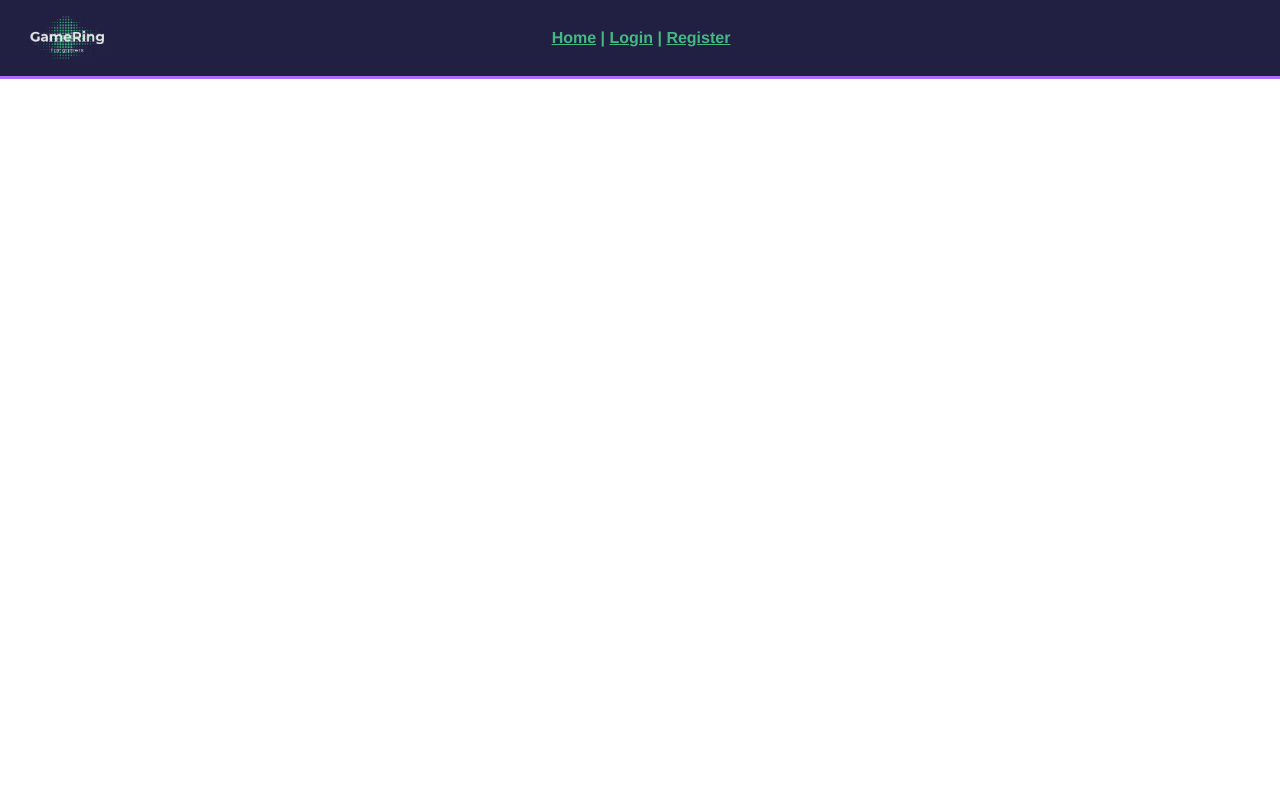
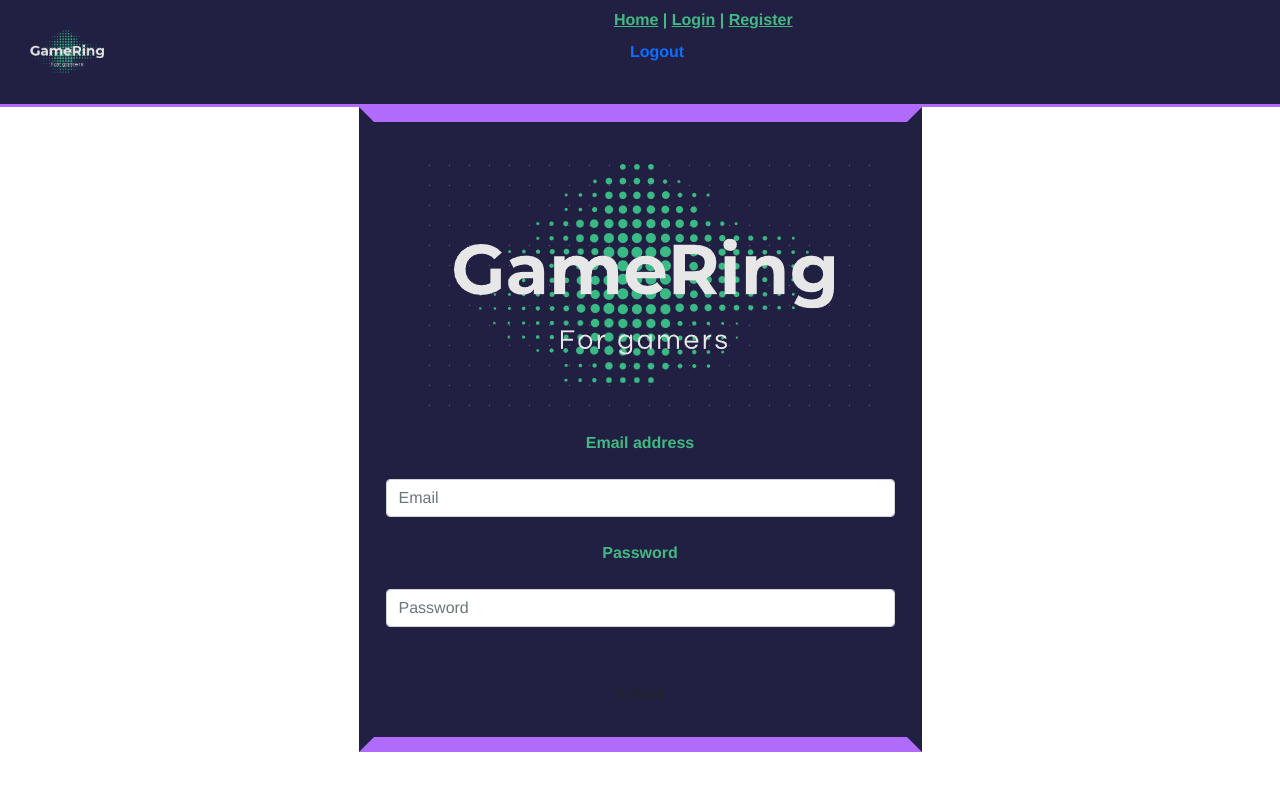
Before and after one commit to MihaelBlazevic/GameRing, a Vue app: page /Login in a window 1280 px wide. Shown: the top 790 px of the page. Built offline with nearby package versions, Linux system fonts and the light colour scheme; no server answers.

Commit message:
izrada login/logouta

```diff
--- a/src/App.vue
+++ b/src/App.vue
@@ -17,6 +17,7 @@
         <router-link to="/Login" class="text_color">Login</router-link> |
 
         <router-link to="/Register" class="text_color">Register</router-link>
+        <a href="#" @click="logout()" class="nav-link">Logout</a>
         &nbsp;&nbsp;&nbsp; &nbsp;&nbsp;&nbsp; &nbsp;&nbsp;&nbsp;
         &nbsp;&nbsp;&nbsp;
         <!--easter egg ooops naso si me-->
@@ -27,6 +28,34 @@
     <router-view />
   </div>
 </template>
+
+<script>
+import { firebase } from "@/firebase";
+import LoginVue from "./views/Login.vue";
+
+firebase.auth().onAuthStateChanged((user) => {
+  if (user) {
+    console.log("***", user.email);
+  } else {
+    console.log("No user");
+  }
+});
+
+export default {
+  setup() {},
+  methods: {
+    logout() {
+      firebase
+        .auth()
+        .signOut()
+        .then(() => {
+          this.$router.push({ name: "Login" });
+        });
+    },
+  },
+};
+</script>
+
 
 <style lang="scss" >
 #app {
--- a/src/router/index.js
+++ b/src/router/index.js
@@ -12,7 +12,7 @@ const routes = [
   },
   {
     path: '/Login',
-    name: 'About',
+    name: 'Login',
     // route level code-splitting
     // this generates a separate chunk (about.[hash].js) for this route
     // which is lazy-loaded when the route is visited.
@@ -22,7 +22,7 @@ const routes = [
     path: '/Register',
     name: 'Register',
 
-    component: () => import( '../views/Register.vue')
+    component: () => import('../views/Register.vue')
   }
 ]
 
--- a/src/views/Login.vue
+++ b/src/views/Login.vue
@@ -1,4 +1,110 @@
-<template></template>
+<template>
+  <div class="about">
+    <div class="container">
+      <div class="row">
+        <div class="col-sm"></div>
+        <div class="col-sm pozadina razmak">
+          <form>
+            <div class="form-group">
+              <img class="m-4" src="@/assets/logo1.png" alt="logo" />
+              <br />
+              <label class="text_color" for="exampleInputEmail1"
+                >Email address<br /><br
+              /></label>
+              <input
+                type="email"
+                v-model="username"
+                class="form-control"
+                id="exampleInputEmail1"
+                aria-describedby="emailHelp"
+                placeholder="Email"
+              />
+            </div>
+            <br />
+            <div class="form-group">
+              <label class="text_color" for="exampleInputPassword1"
+                >Password <br /><br
+              /></label>
 
-<style scoped>
+              <input
+                type="password"
+                v-model="password"
+                class="form-control"
+                id="exampleInputPassword1"
+                placeholder="Password"
+              />
+            </div>
+            <br />
+            <br />
+            <button type="button" @click="login()" class="btn mybutton">
+              Submit
+            </button>
+            <br />
+            <br />
+          </form>
+        </div>
+        <div class="col-sm"></div>
+      </div>
+    </div>
+  </div>
+</template>
+<script>
+import { firebase } from "@/firebase";
+
+export default {
+  email: "login",
+  data() {
+    return {
+      username: "",
+      password: "",
+    };
+  },
+  methods: {
+    login() {
+      console.log("login..." + this.username);
+
+      firebase
+        .auth()
+        .signInWithEmailAndPassword(this.username, this.password)
+        .then((result) => {
+          console.log("Upsješna prijava", result);
+
+          this.$router.replace({ name: "Home" });
+        })
+        .catch(function (e) {
+          console.error("Greška", e);
+        });
+    },
+  },
+};
+</script>
+
+<style lang="scss">
+body {
+  background-color: #19123b;
+}
+.razmak {
+  margin-top: 50px;
+}
+.text_color {
+  color: #42b983 !important;
+  font-weight: bold;
+}
+.pozadina {
+  border: none;
+  border-top: 15px solid rgb(176, 106, 252);
+  border-bottom: 15px solid rgb(176, 106, 252);
+  border-left: 15px solid #212042;
+  border-right: 15px solid #212042;
+  background: #212042;
+  color: #57557a;
+}
+.logo {
+}
+.mybutton {
+  background-color: #42b983;
+  &:hover {
+    background-color: rgb(47, 151, 108);
+  }
+}
 </style>
```
